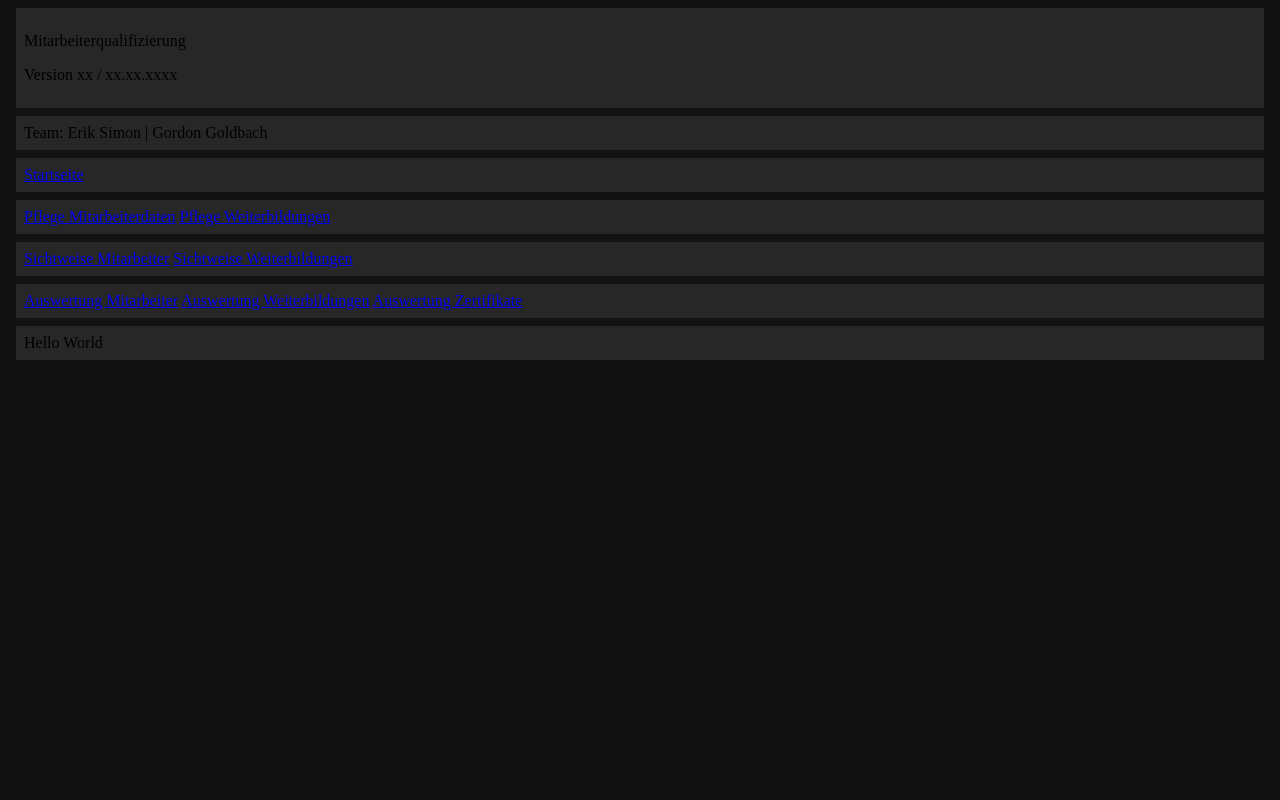
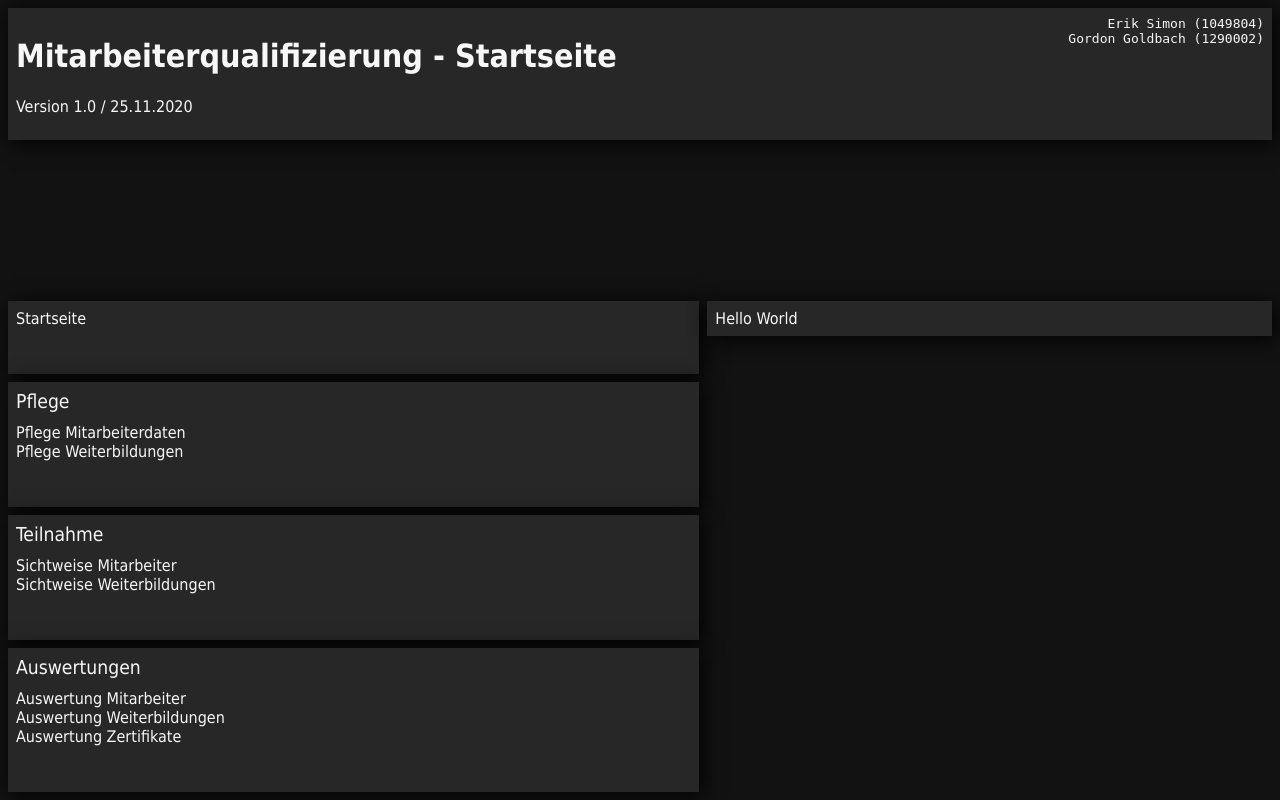
Before and after one commit to K4iblue/HSNR-WEB-P3, a Python web app: template templates/index.mako in a window 1280 px wide. Run offline with Mako, Linux system fonts and the light colour scheme; the template is opened without the code that fills it, so the values that code supplies are empty.

Commit message:
added layout

```diff
--- a/app/application.py
+++ b/app/application.py
@@ -11,10 +11,6 @@ class Application:
     def default(self):
         raise cherrypy.HTTPError(404)
     default.expose = True
-
-    @cherrypy.expose
-    def index(self):
-        return
 
     @cherrypy.expose
     def editEmployees(self):
--- a/content/main.css
+++ b/content/main.css
@@ -1,10 +1,65 @@
 .box {
   background-color: #272727;
   padding: 0.5em;
-  margin: 0.5em;
-  box-shadow: inset 0 0 rgba(0, 0, 0, 0.4);
+  box-shadow: 3px 3px 20px #000000;
+}
+
+header {
+  grid-column: auto / span 2;
+}
+
+header .box {
+  display: grid;
+  grid-template-columns: 50fr 50fr;
+}
+
+header code {
+  float: right;
+  direction: rtl;
+}
+
+nav {
+  display: grid;
+  gap: 0.5em 0.5em;
+}
+
+nav ul {
+  list-style-type: none;
+  margin: 0;
+  padding: 0;
+}
+
+.nav-current {
+  font-weight: bold;
+  color: #FF6188;
+}
+
+.nav-headline {
+  font-size: 120%;
+  margin-bottom: 0.5em;
+  display: block;
+}
+
+* {
+  color: #f7f7f7;
 }
 
 body {
   background-color: #121212;
+  display: grid;
+  grid-template-columns: auto auto;
+  gap: 0.5em 0.5em;
+  max-width: 1400px;
+  margin: auto;
+  padding: 0.5em;
+  font-family: Tahoma, Verdana, Segoe, sans-serif;
 }
+
+a {
+  text-decoration: none;
+}
+
+a:not(.nav-current):hover {
+  text-decoration: underline;
+  color: #a7a7a7;
+}
--- a/content/main.js
+++ b/content/main.js
@@ -0,0 +1 @@
+var a = document.querySelector("[href=\""+window.location.pathname+"\"]").classList.add("nav-current");
--- a/templates/index.mako
+++ b/templates/index.mako
@@ -2,4 +2,5 @@
 <%block name="header">
   <title>Startseite</title>
 </%block>
+<%block name="title">Startseite</%block>
 Hello World
--- a/templates/layout.mako
+++ b/templates/layout.mako
@@ -7,29 +7,52 @@
   <body>
     <header>
       <div class="box">
-        <p>Mitarbeiterqualifizierung</p>
-        <p>Version xx / xx.xx.xxxx</p>
-      </div>
-      <div class="box">
-        Team: Erik Simon | Gordon Goldbach
+        <div>
+          <h1>Mitarbeiterqualifizierung - <%block name="title"/></h1>
+          <p>Version 1.0 / 25.11.2020</p>
+        </div>
+        <div>
+          <code>
+            Erik Simon (1049804)
+            <br/>
+            Gordon Goldbach (1290002)
+          </code>
+        </div>
       </div>
     </header>
     <nav>
       <div class="box">
-        <a href="/">Startseite</a>
+        <ul>
+          <li><a href="/">Startseite</a></li>
+        </ul>
       </div>
       <div class="box">
-        <a href="/edit-employees">Pflege Mitarbeiterdaten</a>
-        <a href="/edit-trainings">Pflege Weiterbildungen</a>
+        <span class="nav-headline">
+          Pflege
+        </span>
+        <ul>
+          <li><a href="/edit-employees">Pflege Mitarbeiterdaten</a></li>
+          <li><a href="/edit-trainings">Pflege Weiterbildungen</a></li>
+        </ul>
       </div>
       <div class="box">
-        <a href="/participation-employees">Sichtweise Mitarbeiter</a>
-        <a href="/participation-trainings">Sichtweise Weiterbildungen</a>
+        <span class="nav-headline">
+          Teilnahme
+        </span>
+        <ul>
+          <li><a href="/participation-employees">Sichtweise Mitarbeiter</a></li>
+          <li><a href="/participation-trainings">Sichtweise Weiterbildungen</a></li>
+        </ul>
       </div>
       <div class="box">
-        <a href="/report-employees">Auswertung Mitarbeiter</a>
-        <a href="/report-trainings">Auswertung Weiterbildungen</a>
-        <a href="/report-certificates">Auswertung Zertifikate</a>
+        <span class="nav-headline">
+          Auswertungen
+        </span>
+        <ul>
+          <li><a href="/report-employees">Auswertung Mitarbeiter</a></li>
+          <li><a href="/report-trainings">Auswertung Weiterbildungen</a></li>
+          <li><a href="/report-certificates">Auswertung Zertifikate</a></li>
+        </ul>
       </div>
     </nav>
     <main>
```
Also changed, not shown: app/model/certificate.py (+6 -1 lines), app/model/employee.py (+6 -1 lines).
